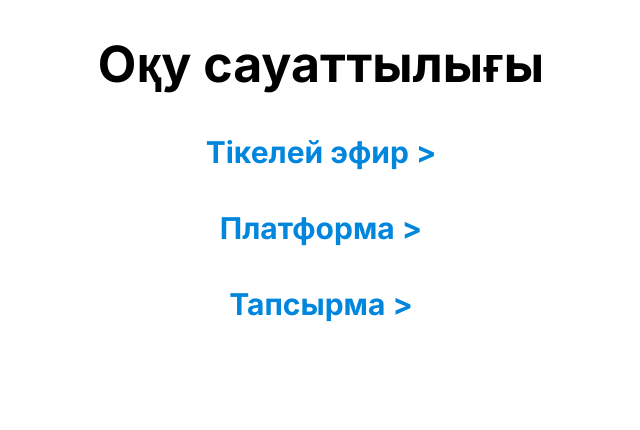
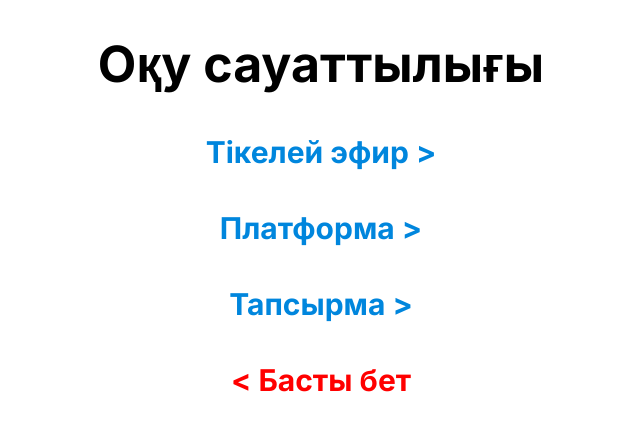
Before and after one commit to zhangeldin/oqy, a plain HTML site: page index.html in a window 1280 px wide. Shown: the whole page, without its empty margins (319-959 px from the left). Drawn offline with Linux system fonts and the light colour scheme.

Commit message:
Update index.html

```diff
--- a/index.html
+++ b/index.html
@@ -20,6 +20,9 @@
 		<article>
 			<h2><a href="оқу сауаттылығы.pdf">Тапсырма ></a></h2>
 		</article>
+		<article>
+			<h2><a href="оқу сауаттылығы.pdf" class="red">< Басты бет</a></h2>
+		</article>
 	</div>
 </body>
 </html>
```
